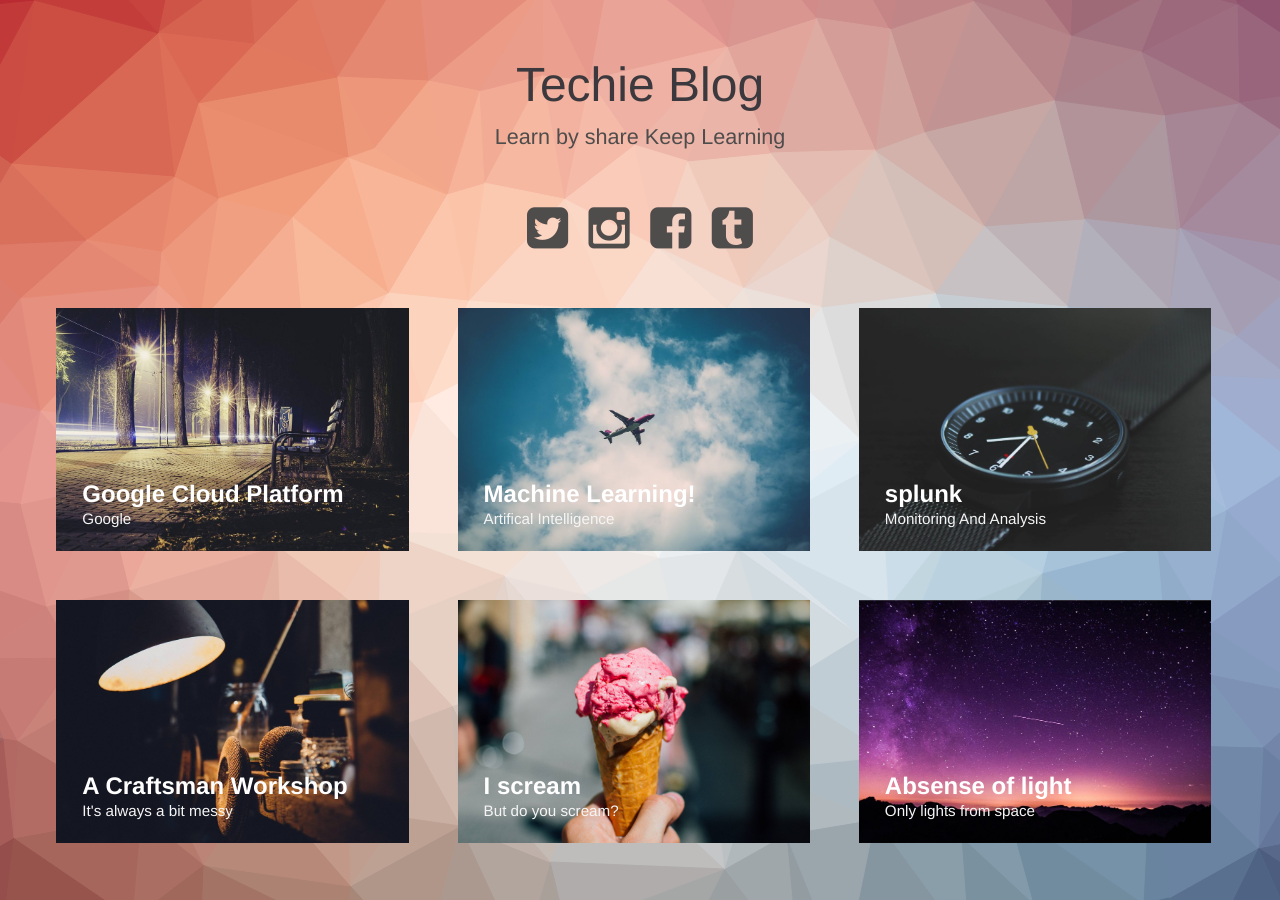
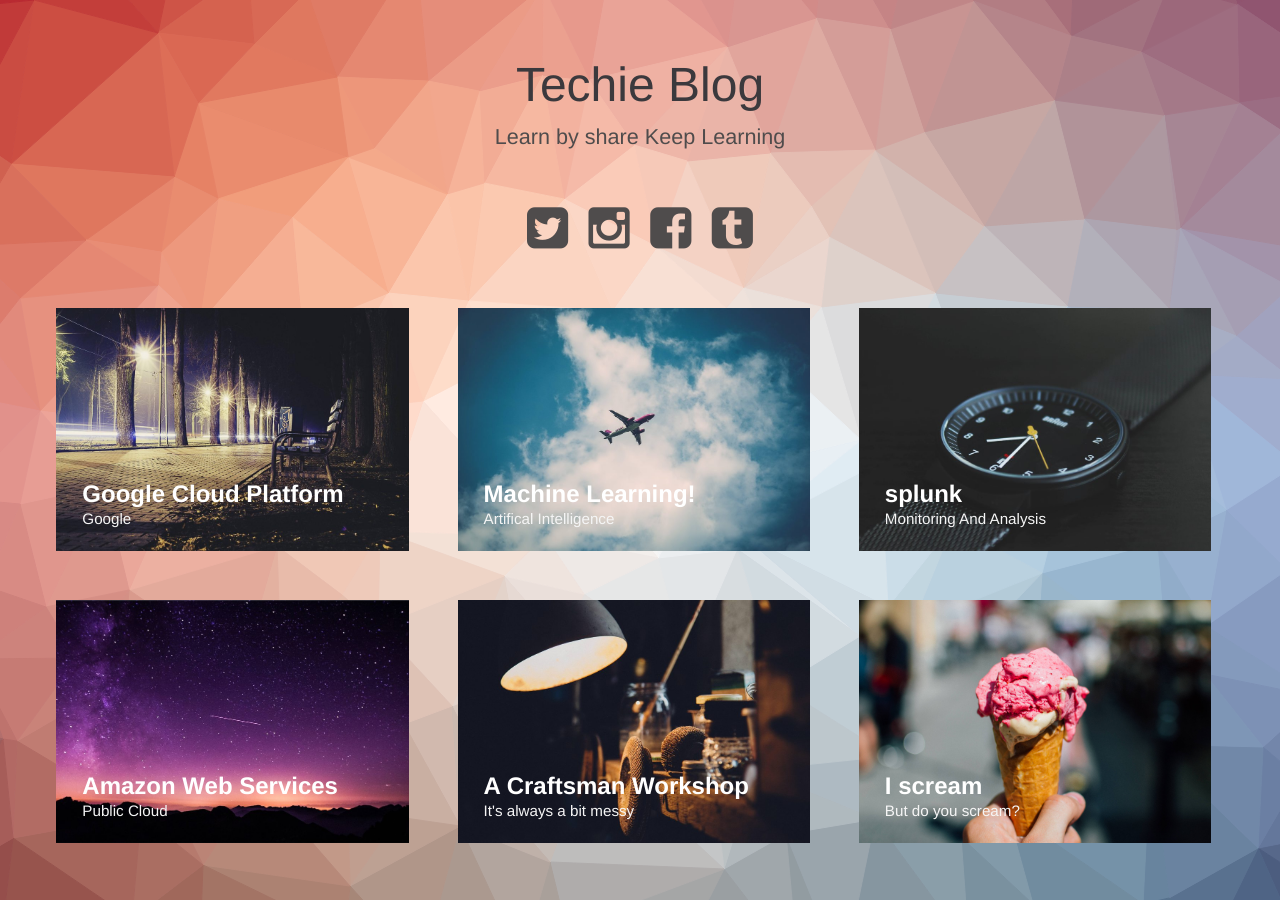
Before and after one commit to VarshitAgarwal/techie, a Jekyll site: the page built from index.html, in a window 1280 px wide. Built offline with Jekyll 4.4.1, drawn with Linux system fonts in a browser that asks for light colours; some of the changed lines change nothing that is shown.

Commit message:
Update 2015-04-23-night-sky.markdown

```diff
--- a/_posts/2015-04-23-night-sky.markdown
+++ b/_posts/2015-04-23-night-sky.markdown
@@ -1,20 +1,28 @@
 ---
-title:  "Absense of light"
-subtitle: "Only lights from space"
-author: "Wferr"
+title:  "Amazon Web Services"
+subtitle: "Public Cloud"
+author: "varshit Agarwal"
 avatar: "img/authors/wferr.png"
 image: "img/d.jpg"
-date:   2015-04-23 12:12:12
+date:   2018-12-29 11:12:12
 ---
 
-### Dolor sit amet?
-Lorem ipsum dolor sit amet, consectetur adipiscing elit. Proin vestibulum non mi non pulvinar. Donec tempus risus vel ex fringilla tempor. Vivamus pharetra non mauris quis fermentum. Vestibulum sed maximus elit, sit amet suscipit orci. Morbi at enim at libero dignissim egestas vel ac nisi. Etiam at lectus a arcu sodales consequat. Aliquam consequat ligula sed purus tincidunt, a ultrices nibh dapibus. Phasellus convallis ipsum nec semper ultricies. In facilisis lacus velit, sit amet lacinia velit blandit id. Nullam ut magna erat. Aliquam sit amet dapibus odio, aliquet tempus tortor. Donec in nisi massa.
+### what is aws ?
+Amazon Web Services (AWS) is a bundled remote computing service that provides cloud computing infrastructure over the Internet with storage, bandwidth and customized support for application programming interfaces (API).
 
-### Aliquam suscipit.
-Cras eget nisl accumsan, porta nisl in, egestas sapien. Vestibulum gravida nulla sed facilisis tempor. Suspendisse maximus nisi sit amet velit sodales fringilla. Vivamus luctus risus eget dui consectetur porttitor. Maecenas ut ultrices orci. Maecenas mollis est eu sodales mollis. Nulla facilisi. Suspendisse eros arcu, elementum sed sem eu, pharetra rhoncus odio. Proin nec tincidunt velit. Cras nisl augue, faucibus sed mauris in, vestibulum mollis nisl. Nam id libero ultrices, consequat ex vitae, convallis nulla.
+Launched in 2006, AWS is provided by cloud solution concept pioneer Amazon Inc. Amazon's internal IT resource management built AWS, which expanded and grew into an innovative and cost-effective cloud solution provider.
 
-Suspendisse lorem odio, blandit at nisl quis, hendrerit tempus tellus. Donec eget leo quis nisi vulputate consectetur. Praesent dignissim enim elit, congue luctus nisl cursus at. Sed rutrum molestie risus. Donec vulputate gravida accumsan. Vivamus tempus ullamcorper eleifend. Sed sagittis mi ut dolor tincidunt, ac rutrum nisi commodo.
+### About aws?
 
-Fusce non elit in diam rutrum vestibulum. Donec vitae elementum erat. Praesent elementum eget justo at bibendum. Fusce interdum diam lorem, ut placerat elit pretium quis. Quisque eu urna at quam commodo sagittis. Etiam posuere convallis tincidunt. Phasellus vitae ligula neque. Vivamus a purus at dolor iaculis placerat. Curabitur convallis eu lacus congue sagittis.
+In 2006, Amazon Web Services (AWS) began offering IT infrastructure services to businesses in the form of web services -- now commonly known as cloud computing. One of the key benefits of cloud computing is the opportunity to replace up-front capital infrastructure expenses with low variable costs that scale with your business. With the Cloud, businesses no longer need to plan for and procure servers and other IT infrastructure weeks or months in advance. Instead, they can instantly spin up hundreds or thousands of servers in minutes and deliver results faster.
 
-Aliquam suscipit fermentum mauris a accumsan. In facilisis, mauris quis pulvinar tempus, turpis sapien sodales nibh, nec feugiat augue est quis nisi. Fusce eget odio feugiat, luctus quam et, dapibus nulla. Sed ornare lacus non libero lacinia pretium. In eu dui vitae purus euismod feugiat ac ac est. Morbi vitae pretium lorem, non eleifend felis. Nullam at massa feugiat, rutrum elit at, semper lacus. Etiam vel rutrum felis. Nullam quis auctor lorem, et tempor arcu.
+Today, Amazon Web Services provides a highly reliable, scalable, low-cost infrastructure platform in the cloud that powers hundreds of thousands of businesses in 190 countries around the world. With data center locations in the U.S., Europe, Brazil, Singapore, Japan, and Australia, customers across all industries are taking advantage of the following benefits:
+
+###Low Cost
+AWS offers low, pay-as-you-go pricing with no up-front expenses or long-term commitments. We are able to build and manage a global infrastructure at scale, and pass the cost saving benefits onto you in the form of lower prices. With the efficiencies of our scale and expertise, we have been able to lower our prices on 15 different occasions over the past four years. Visit the Economics Center to learn more.
+###Agility and Instant Elasticity
+AWS provides a massive global cloud infrastructure that allows you to quickly innovate, experiment and iterate. Instead of waiting weeks or months for hardware, you can instantly deploy new applications, instantly scale up as your workload grows, and instantly scale down based on demand. Whether you need one virtual server or thousands, whether you need them for a few hours or 24/7, you still only pay for what you use. Visit the Architecture Center to learn more.
+###Open and Flexible
+AWS is a language and operating system agnostic platform. You choose the development platform or programming model that makes the most sense for your business. You can choose which services you use, one or several, and choose how you use them. This flexibility allows you to focus on innovation, not infrastructure. Download the AWS Overview Whitepaper.
+###Secure
+AWS is a secure, durable technology platform with industry-recognized certifications and audits: PCI DSS Level 1, ISO 27001, FISMA Moderate, FedRAMP, HIPAA, and SOC 1 (formerly referred to as SAS 70 and/or SSAE 16) and SOC 2 audit reports. Our services and data centers have multiple layers of operational and physical security to ensure the integrity and safety of your data.  Visit the Security Center to learn more.
```
